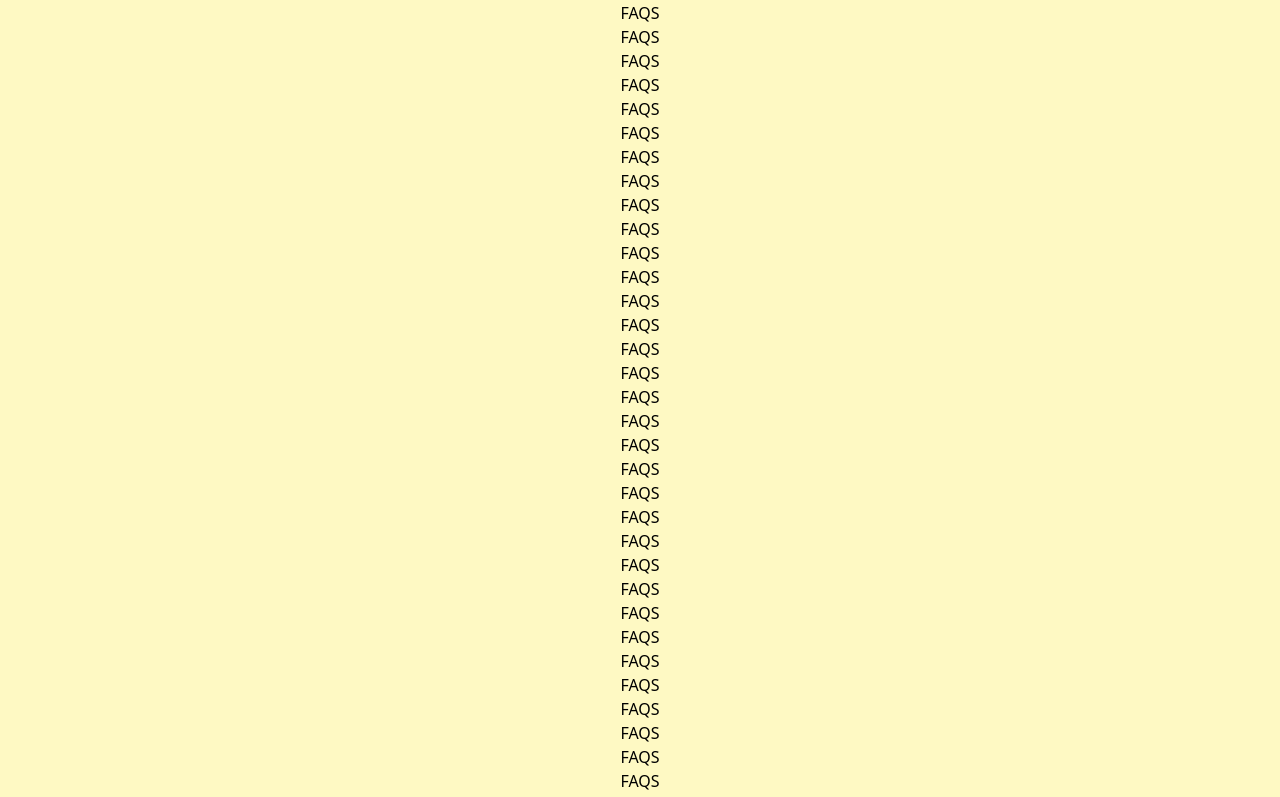
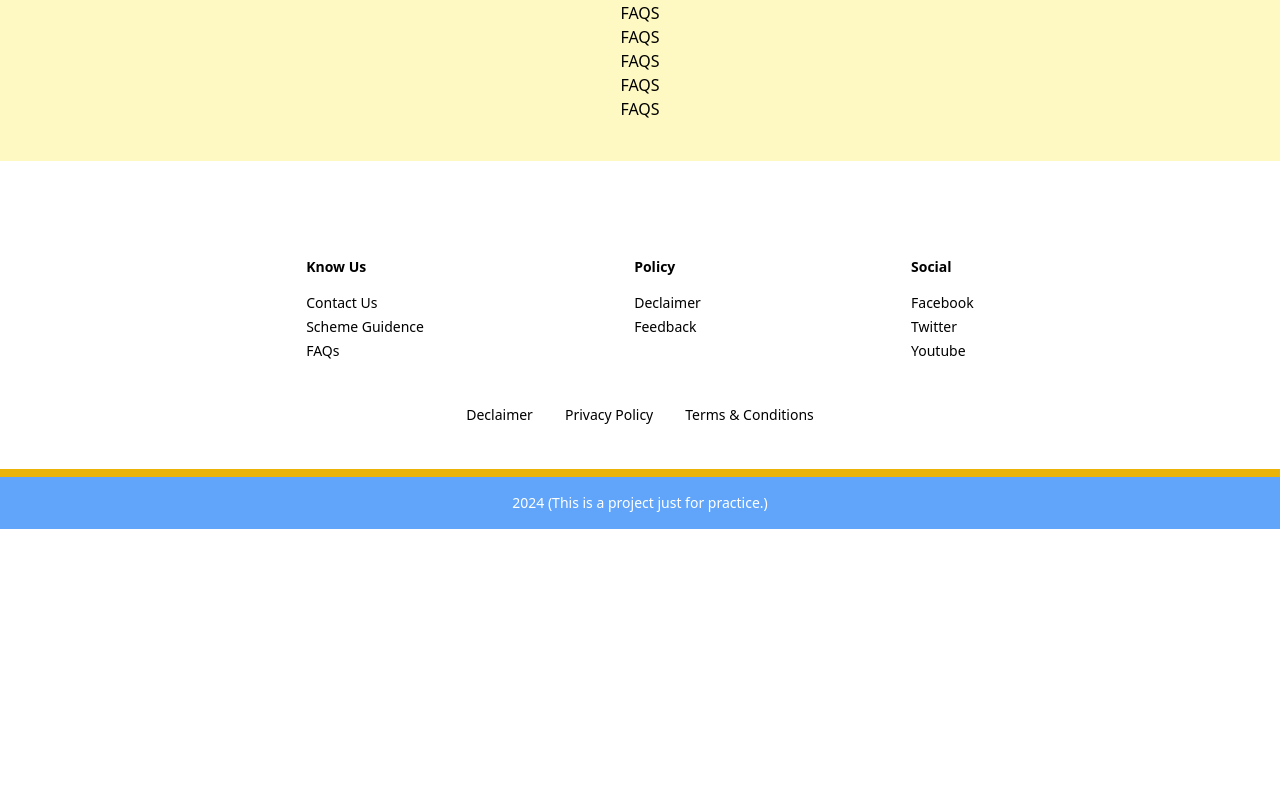
Before and after one commit to OmPrakashMallik2/Project-2024, a React (Create React App) app: page /faqs in a window 1280 px wide. Shown: the part 423-1220 px from the top of the page. After the commit the page ends 952 px from the top, so only its background shows below. Built offline with nearby package versions, Linux system fonts and the light colour scheme.

Commit message:
make some update in pages

```diff
--- a/src/component/Faqs.js
+++ b/src/component/Faqs.js
@@ -3,44 +3,6 @@ import React from 'react'
 function Faqs() {
   return (
     <div className='bg-yellow-100 p-10'>
-      <h1 className='text-center'>FAQS</h1>
-      <h1 className='text-center'>FAQS</h1>
-      <h1 className='text-center'>FAQS</h1>
-      <h1 className='text-center'>FAQS</h1>
-      <h1 className='text-center'>FAQS</h1>
-      <h1 className='text-center'>FAQS</h1>
-      <h1 className='text-center'>FAQS</h1>
-      <h1 className='text-center'>FAQS</h1>
-      <h1 className='text-center'>FAQS</h1>
-      <h1 className='text-center'>FAQS</h1>
-      <h1 className='text-center'>FAQS</h1>
-      <h1 className='text-center'>FAQS</h1>
-      <h1 className='text-center'>FAQS</h1>
-      <h1 className='text-center'>FAQS</h1>
-      <h1 className='text-center'>FAQS</h1>
-      <h1 className='text-center'>FAQS</h1>
-      <h1 className='text-center'>FAQS</h1>
-      <h1 className='text-center'>FAQS</h1>
-      <h1 className='text-center'>FAQS</h1>
-      <h1 className='text-center'>FAQS</h1>
-      <h1 className='text-center'>FAQS</h1>
-      <h1 className='text-center'>FAQS</h1>
-      <h1 className='text-center'>FAQS</h1>
-      <h1 className='text-center'>FAQS</h1>
-      <h1 className='text-center'>FAQS</h1>
-      <h1 className='text-center'>FAQS</h1>
-      <h1 className='text-center'>FAQS</h1>
-      <h1 className='text-center'>FAQS</h1>
-      <h1 className='text-center'>FAQS</h1>
-      <h1 className='text-center'>FAQS</h1>
-      <h1 className='text-center'>FAQS</h1>
-      <h1 className='text-center'>FAQS</h1>
-      <h1 className='text-center'>FAQS</h1>
-      <h1 className='text-center'>FAQS</h1>
-      <h1 className='text-center'>FAQS</h1>
-      <h1 className='text-center'>FAQS</h1>
-      <h1 className='text-center'>FAQS</h1>
-      <h1 className='text-center'>FAQS</h1>
       <h1 className='text-center'>FAQS</h1>
       <h1 className='text-center'>FAQS</h1>
       <h1 className='text-center'>FAQS</h1>
--- a/src/component/KnowledgeCentre.js
+++ b/src/component/KnowledgeCentre.js
@@ -8,31 +8,7 @@ function KnowledgeCentre() {
       <h1 className='text-center'>Knowledge Centre</h1>
       <h1 className='text-center'>Knowledge Centre</h1>
       <h1 className='text-center'>Knowledge Centre</h1>
-      <h1 className='text-center'>Knowledge Centre</h1>
-      <h1 className='text-center'>Knowledge Centre</h1>
-      <h1 className='text-center'>Knowledge Centre</h1>
-      <h1 className='text-center'>Knowledge Centre</h1>
-      <h1 className='text-center'>Knowledge Centre</h1>
-      <h1 className='text-center'>Knowledge Centre</h1>
-      <h1 className='text-center'>Knowledge Centre</h1>
-      <h1 className='text-center'>Knowledge Centre</h1>
-      <h1 className='text-center'>Knowledge Centre</h1>
-      <h1 className='text-center'>Knowledge Centre</h1>
-      <h1 className='text-center'>Knowledge Centre</h1>
-      <h1 className='text-center'>Knowledge Centre</h1>
-      <h1 className='text-center'>Knowledge Centre</h1>
-      <h1 className='text-center'>Knowledge Centre</h1>
-      <h1 className='text-center'>Knowledge Centre</h1>
-      <h1 className='text-center'>Knowledge Centre</h1>
-      <h1 className='text-center'>Knowledge Centre</h1>
-      <h1 className='text-center'>Knowledge Centre</h1>
-      <h1 className='text-center'>Knowledge Centre</h1>
-      <h1 className='text-center'>Knowledge Centre</h1>
-      <h1 className='text-center'>Knowledge Centre</h1>
-      <h1 className='text-center'>Knowledge Centre</h1>
-      <h1 className='text-center'>Knowledge Centre</h1>
-      <h1 className='text-center'>Knowledge Centre</h1>
-      <h1 className='text-center'>Knowledge Centre</h1>
+
       <h1 className='text-center'>Knowledge Centre</h1>
       <h1 className='text-center'>Knowledge Centre</h1>
       <h1 className='text-center'>Knowledge Centre</h1>
```
